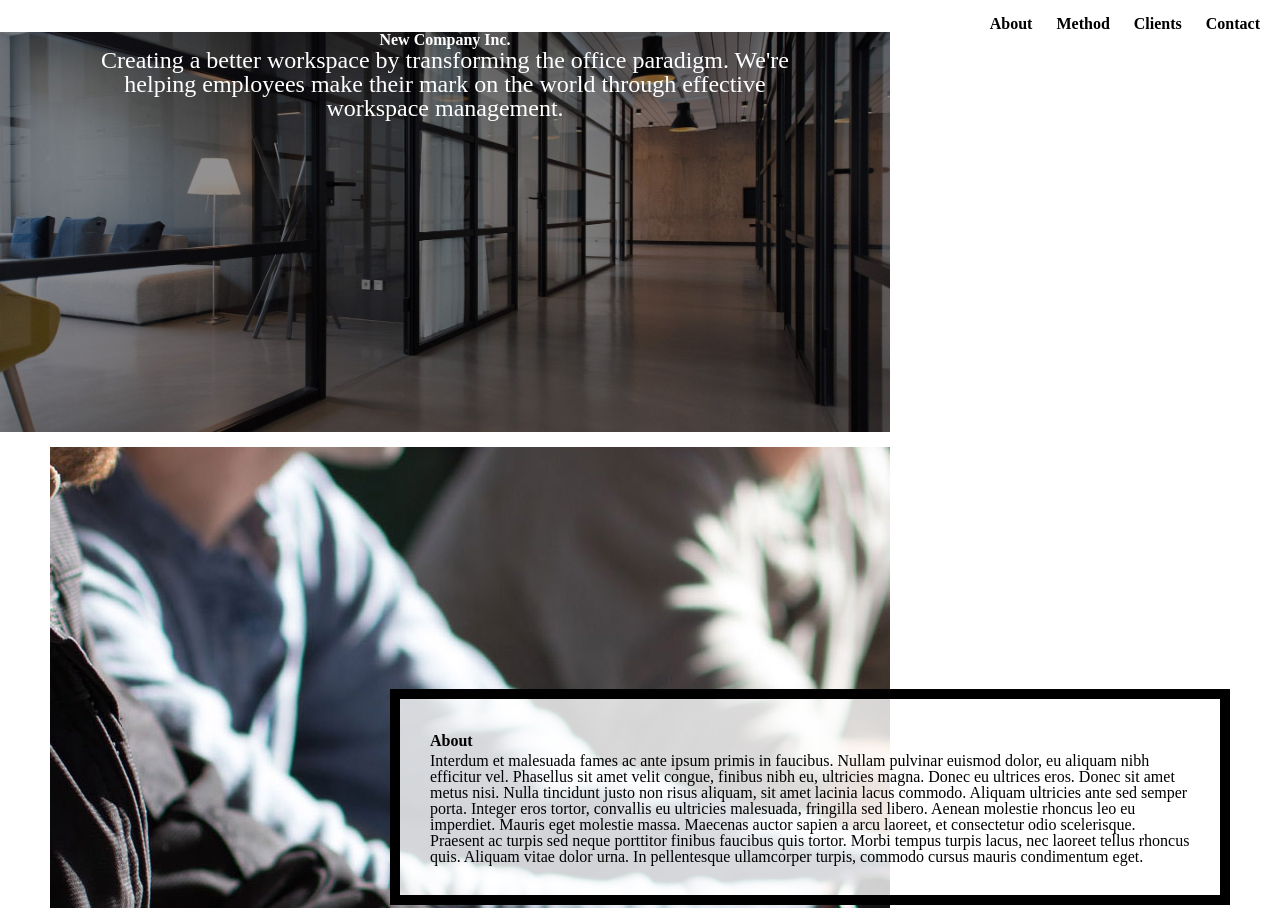
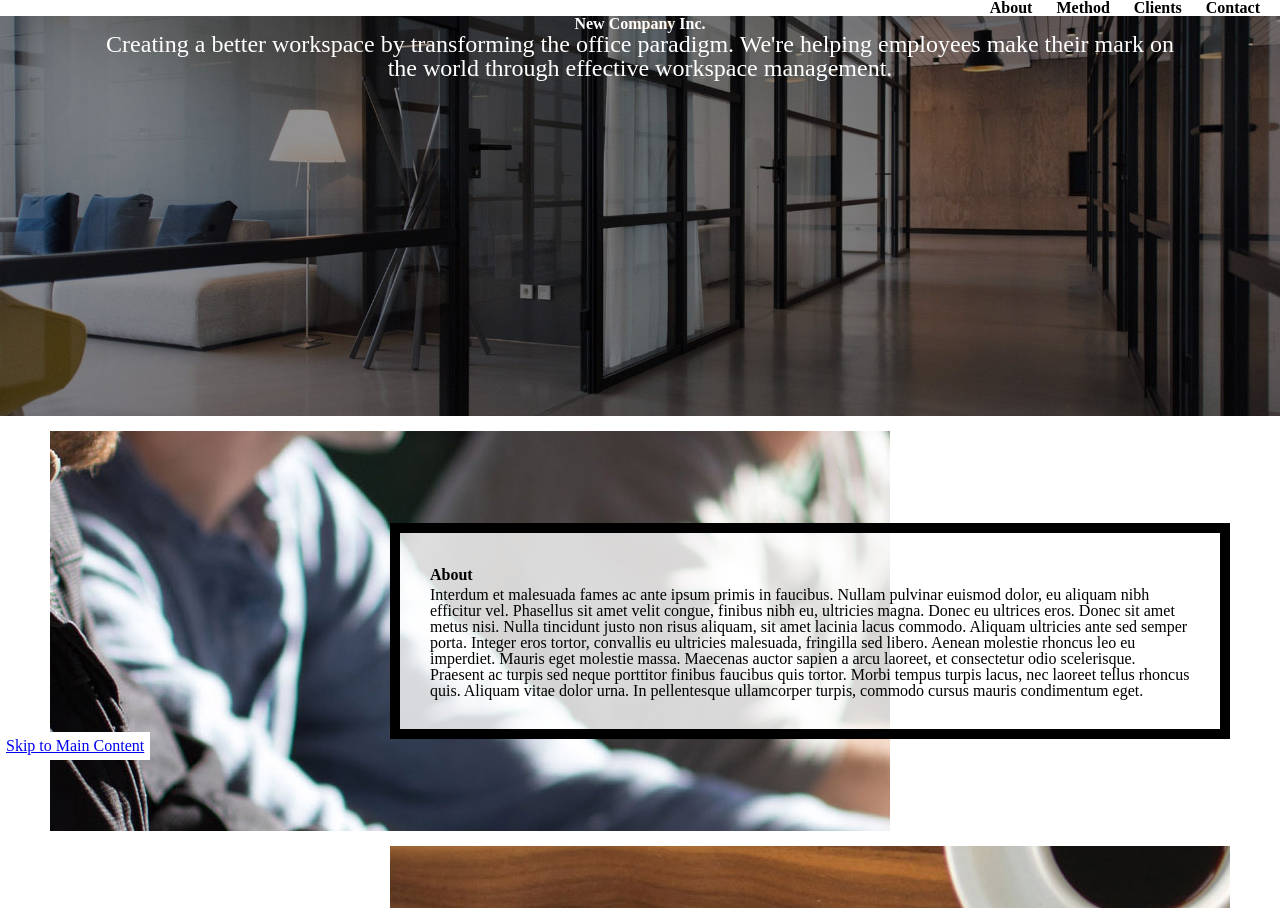
Before and after one commit to andiedc123/homework5-2021, a plain HTML site: page index.html in a window 1280 px wide. Shown: the top 908 px of the page. Drawn offline with Linux system fonts and the light colour scheme.

Commit message:
Add files via upload

```diff
--- a/css/style.css
+++ b/css/style.css
@@ -73,12 +73,13 @@ nav a:hover{
   -webkit-transition: top 1s ease-out;
   transition: top 1s ease-out;
   z-index: 1;
-  position: relative;
+  position: absolute;
   bottom: 40px;
 }
 
 .skip a:focus{
-  bottom: 0;
+  position: relative;
+  top: 0;
 }
 
 
@@ -91,7 +92,7 @@ a:focus{
 .container{
   display: grid;
   grid-template-columns: 1fr 5fr 1fr;
-  grid-template-rows: repeat(5) auto;
+  grid-template-rows: auto auto auto auto auto;
   row-gap: 15px;
 }
 
@@ -103,9 +104,10 @@ header{
   background-size: cover !important; /* Parallax effect */
   color: white;
   height: 400px; /* Parallax effect */
-  grid-column: 1 / span 3;
+  grid-column: 1 / -1;
   grid-row: 1 / span 1;
   background-image: url(../images/header.jpg) !important;
+  background-repeat: none;
 }
 
 
@@ -175,7 +177,7 @@ header{
   .container{
     display: grid;
     grid-template-columns: 50px auto 500px auto 50px;
-    grid-template-rows: repeat(5) 400px;
+    grid-template-rows: 400px 400px 400px 400px 400px;
   }
 
 
```
